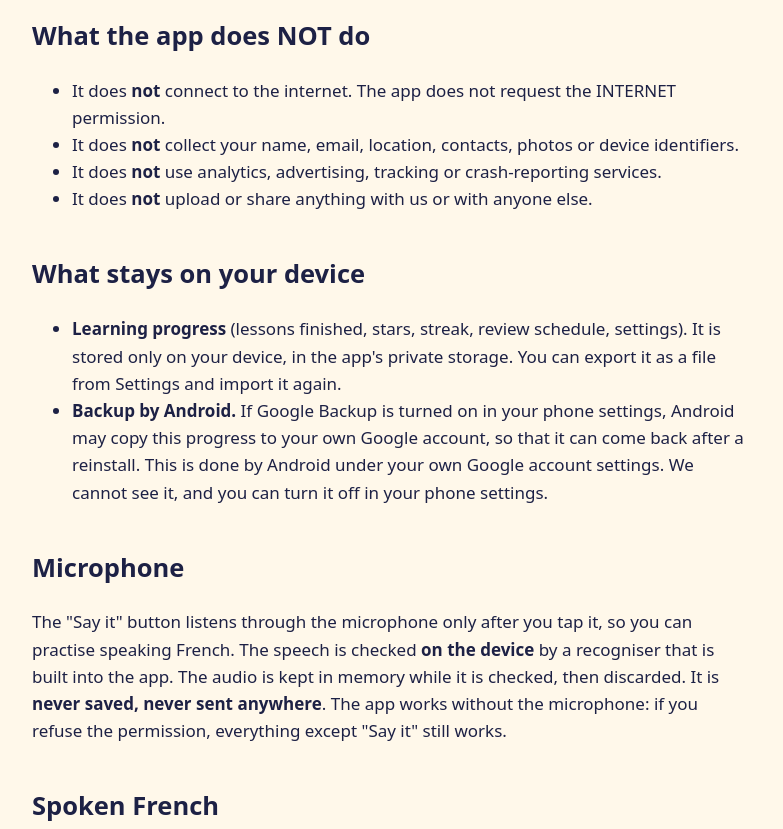
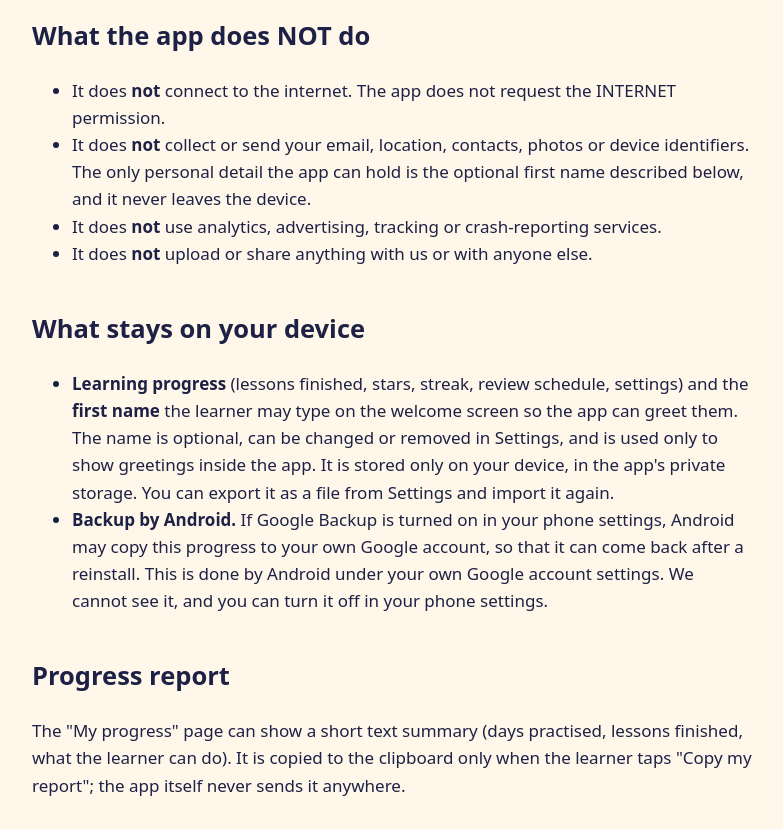
Before and after one commit to LuffyTran/beret-buddies-privacy, a plain HTML site: page index.html in a window 1280 px wide. Shown: the part 460-1289 px from the top of the page, without its empty margins (248-1031 px from the left). Drawn offline with Linux system fonts and the light colour scheme.

Commit message:
Update privacy policy: optional first name, progress report

```diff
--- a/index.html
+++ b/index.html
@@ -10,15 +10,17 @@
 <h2>What the app does NOT do</h2>
 <ul>
 <li>It does <strong>not</strong> connect to the internet. The app does not request the INTERNET permission.</li>
-<li>It does <strong>not</strong> collect your name, email, location, contacts, photos or device identifiers.</li>
+<li>It does <strong>not</strong> collect or send your email, location, contacts, photos or device identifiers. The only personal detail the app can hold is the optional first name described below, and it never leaves the device.</li>
 <li>It does <strong>not</strong> use analytics, advertising, tracking or crash-reporting services.</li>
 <li>It does <strong>not</strong> upload or share anything with us or with anyone else.</li>
 </ul>
 <h2>What stays on your device</h2>
 <ul>
-<li><strong>Learning progress</strong> (lessons finished, stars, streak, review schedule, settings). It is stored only on your device, in the app's private storage. You can export it as a file from Settings and import it again.</li>
+<li><strong>Learning progress</strong> (lessons finished, stars, streak, review schedule, settings) and the <strong>first name</strong> the learner may type on the welcome screen so the app can greet them. The name is optional, can be changed or removed in Settings, and is used only to show greetings inside the app. It is stored only on your device, in the app's private storage. You can export it as a file from Settings and import it again.</li>
 <li><strong>Backup by Android.</strong> If Google Backup is turned on in your phone settings, Android may copy this progress to your own Google account, so that it can come back after a reinstall. This is done by Android under your own Google account settings. We cannot see it, and you can turn it off in your phone settings.</li>
 </ul>
+<h2>Progress report</h2>
+<p>The "My progress" page can show a short text summary (days practised, lessons finished, what the learner can do). It is copied to the clipboard only when the learner taps "Copy my report"; the app itself never sends it anywhere.</p>
 <h2>Microphone</h2>
 <p>The "Say it" button listens through the microphone only after you tap it, so you can practise speaking French. The speech is checked <strong>on the device</strong> by a recogniser that is built into the app. The audio is kept in memory while it is checked, then discarded. It is <strong>never saved, never sent anywhere</strong>. The app works without the microphone: if you refuse the permission, everything except "Say it" still works.</p>
 <h2>Spoken French</h2>
```
